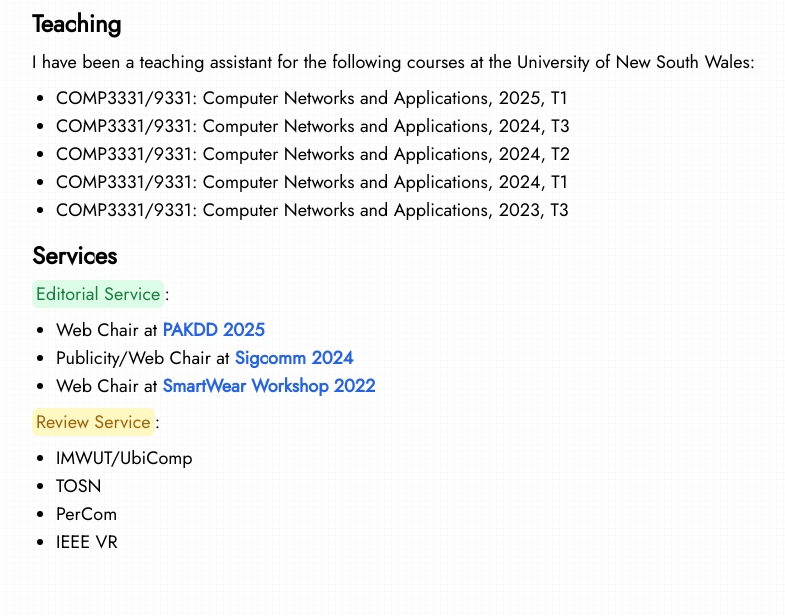
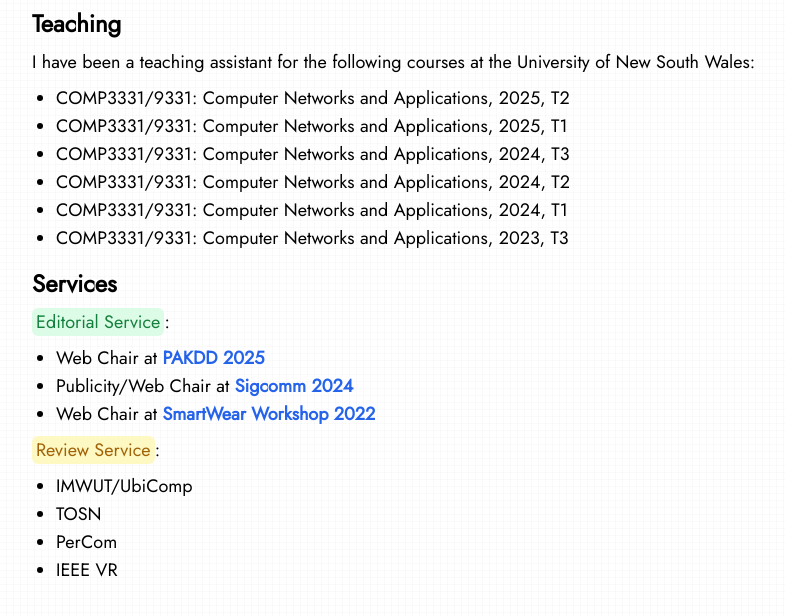
Before and after one commit to yanxiang-wang/yanxiang-wang.github.io, an Astro site: page /teaching_service in a window 1280 px wide. Shown: the part 88-704 px from the top of the page, without its empty margins (232-1017 px from the left). Built offline with nearby package versions, Linux system fonts and the light colour scheme; Astro itself is replaced by a stand-in of ours.

Commit message:
Add COMP3331/9331 teaching for 2025 T2

```diff
--- a/src/pages/teaching_service.astro
+++ b/src/pages/teaching_service.astro
@@ -12,6 +12,7 @@ import Layout from "../layouts/Layout.astro";
         University of New South Wales:
       </p>
       <ul class="list-disc mt-2 ml-6">
+        <li>COMP3331/9331: Computer Networks and Applications, 2025, T2</li>
         <li>COMP3331/9331: Computer Networks and Applications, 2025, T1</li>
         <li>COMP3331/9331: Computer Networks and Applications, 2024, T3</li>
         <li>COMP3331/9331: Computer Networks and Applications, 2024, T2</li>
```
